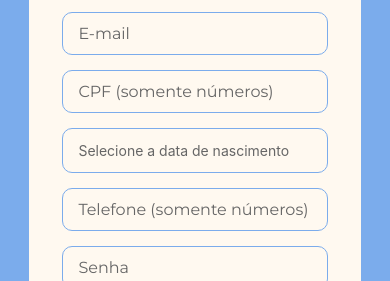
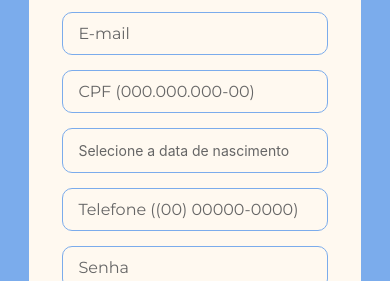
Before and after one commit to AlexandreFreitas04/tcc, a React Native app: screen /Register in a window 390 px wide. Shown: the part 218-499 px from the top of the page. Built offline with nearby package versions, Linux system fonts and the light colour scheme.

Commit message:
adicionando mascaras no cpf e telefone

```diff
--- a/screens/Register.tsx
+++ b/screens/Register.tsx
@@ -1,12 +1,10 @@
-// Register.tsx
-// Tela de cadastro completa, impedindo qualquer caractere não numérico nos campos CPF e telefone.
-
 import { Text, TouchableOpacity, View, TextInput, Alert, Platform } from 'react-native';
 import { useState } from 'react';
 import { useNavigation } from '@react-navigation/native';
 import DateTimePicker from '@react-native-community/datetimepicker';
 import styles from '../estilo';
 import { handleRegister } from '../controllers/registerController';
+import { maskCPF, maskTelefone } from   '../utils/masks';
 
 export default function Register() {
   const [email, setEmail] = useState('');
@@ -19,13 +17,11 @@ export default function Register() {
 
   const navigation = useNavigation();
 
-  // 📅 Data de nascimento
   const onChangeDate = (event: any, selectedDate?: Date) => {
     setShowDatePicker(Platform.OS === 'ios');
     if (selectedDate) setDataNascimento(selectedDate);
   };
 
-  // 🔐 Envio dos dados
   const registrar = async () => {
     const dataFormatada = dataNascimento
       ? dataNascimento.toLocaleDateString('pt-BR')
@@ -48,15 +44,11 @@ export default function Register() {
     }
   };
 
-  // 🧮 Função utilitária — verifica se todos os caracteres são numéricos
-  const ehNumeroValido = (texto: string) => /^[0-9]*$/.test(texto);
-
   return (
     <View style={styles.fundoLogin}>
       <View style={styles.cardLogin}>
         <Text style={styles.textLogin}>Crie sua conta</Text>
 
-        {/* E-mail */}
         <TextInput
           placeholder='E-mail'
           value={email}
@@ -66,16 +58,15 @@ export default function Register() {
           autoCapitalize='none'
         />
 
-        {/* CPF — bloqueia qualquer caractere que não seja número */}
         <TextInput
-          placeholder='CPF (somente números)'
+          placeholder='CPF (000.000.000-00)'
           value={cpf}
           onChangeText={(texto) => {
-            if (ehNumeroValido(texto)) setCpf(texto); // ✅ só atualiza se for número
+            setCpf(maskCPF(texto));
           }}
           style={styles.inputTextLogin}
           keyboardType='numeric'
-          maxLength={11}
+          maxLength={14}
         />
 
         <TouchableOpacity
@@ -100,14 +91,14 @@ export default function Register() {
         )}
 
         <TextInput
-          placeholder='Telefone (somente números)'
+          placeholder='Telefone ((00) 00000-0000)'
           value={telefone}
           onChangeText={(texto) => {
-            if (ehNumeroValido(texto)) setTelefone(texto);
+            setTelefone(maskTelefone(texto));
           }}
           style={styles.inputTextLogin}
           keyboardType='phone-pad'
-          maxLength={11}
+          maxLength={15}
         />
 
         <TextInput
@@ -117,7 +108,6 @@ export default function Register() {
           style={styles.inputTextLogin}
           secureTextEntry
         />
-
         <TextInput
           placeholder='Confirmar senha'
           value={confirmarSenha}
--- /dev/null
+++ b/utils/masks.ts
@@ -0,0 +1,20 @@
+export const maskCPF = (value: string) => {
+  const numeros = value.replace(/[^0-9]/g, '');
+
+  return numeros
+    .replace(/(\d{3})(\d)/, '$1.$2')
+    .replace(/(\d{3})(\d)/, '$1.$2')
+    .replace(/(\d{3})(\d{1,2})$/, '$1-$2');
+};
+
+export const maskTelefone = (value: string) => {
+  const numeros = value.replace(/[^0-9]/g, '');
+
+  if (numeros.length > 2) {
+    return numeros
+      .replace(/(\d{2})(\d)/, '($1) $2')
+      .replace(/(\d{5})(\d{1,4})$/, '$1-$2');
+  }
+
+  return numeros.replace(/(\d{2})(\d)/, '($1) $2');
+};
--- a/utils/validaCadastro.ts
+++ b/utils/validaCadastro.ts
@@ -19,19 +19,9 @@ export function validarCadastro(dados: UsuarioCadastro) {
     return { sucesso: false, mensagem: 'Digite um e-mail válido.' };
   }
 
-  const regexCPF = /^\d{3}\.?\d{3}\.?\d{3}-?\d{2}$/;
-  if (!regexCPF.test(cpf)) {
-    return { sucesso: false, mensagem: 'CPF inválido. Use o formato 000.000.000-00.' };
-  }
-
   const regexData = /^\d{2}\/\d{2}\/\d{4}$/;
   if (!regexData.test(dataNascimento)) {
     return { sucesso: false, mensagem: 'Data de nascimento inválida. Use o formato DD/MM/AAAA.' };
-  }
-
-  const regexTelefone = /^\(?\d{2}\)?\s?\d{4,5}-?\d{4}$/;
-  if (!regexTelefone.test(telefone)) {
-    return { sucesso: false, mensagem: 'Telefone inválido. Use o formato (00) 00000-0000.' };
   }
 
   if (senha.length < 6) {
```
